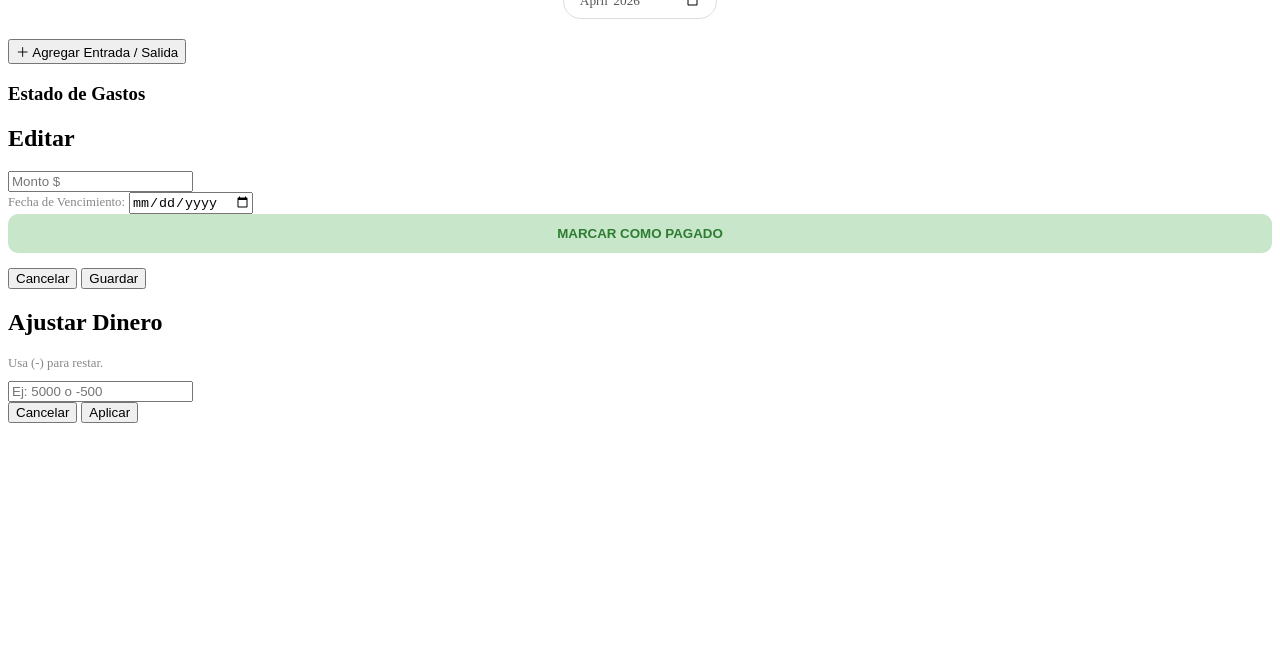
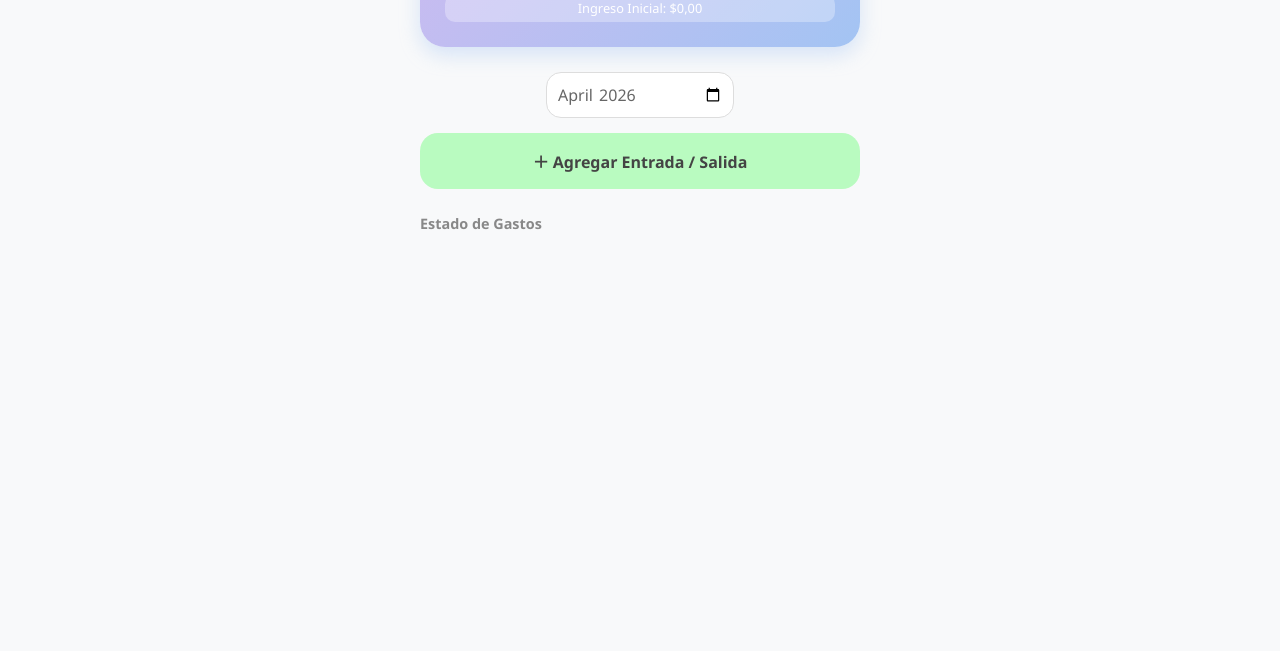
Before and after one commit to dioyerly/mi-billetera, a plain HTML site: page index.html in a window 1280 px wide. Shown: the part 149-800 px from the top of the page. Drawn offline with Linux system fonts and the light colour scheme; no server answers.

Commit message:
Update style.css

```diff
--- a/style.css
+++ b/style.css
@@ -1,74 +1,78 @@
-margin-bottom: 10px;
-    cursor: pointer;
+:root {
+    --bg: #F8F9FA;
+    --card-grad: linear-gradient(135deg, #CFBAF0, #A3C4F3);
+    --pastel-green: #B9FBC0;
+    --pastel-red: #FFCFD2;
+    --pastel-purple: #D0D1FF;
+    --text: #4A4A4A;
 }
 
-/* --- NUEVOS ESTILOS --- */
+* { box-sizing: border-box; margin: 0; padding: 0; font-family: 'Segoe UI', sans-serif; }
 
-.modal-actions-column {
-    display: flex;
-    flex-direction: column;
-    margin-top: 15px;
+body { background-color: var(--bg); color: var(--text); display: flex; justify-content: center; }
+
+.app-container { width: 100%; max-width: 480px; padding: 20px; }
+
+/* Tarjeta Principal */
+.balance-card {
+    background: var(--card-grad);
+    color: white;
+    padding: 25px;
+    border-radius: 25px;
+    text-align: center;
+    box-shadow: 0 8px 20px rgba(163, 196, 243, 0.4);
+    margin-bottom: 25px;
+}
+.balance-card h1 { font-size: 2.8rem; margin: 5px 0; }
+.balance-card small {
+    display: block; margin-top: 10px; font-size: 0.8rem;
+    background: rgba(255,255,255,0.3); padding: 5px; border-radius: 10px;
 }
 
-/* Estilos para el estado PAGADO */
-.card-gasto.pagado {
-    background-color: #e8f5e9 !important;
-    border-color: #a5d6a7 !important;
-    opacity: 0.8;
+/* Selector de Mes */
+.month-selector { margin-bottom: 15px; display: flex; justify-content: center; }
+.month-selector input {
+    padding: 10px; border-radius: 15px; border: 1px solid #ddd;
+    font-size: 1rem; color: #666; background: white; outline: none;
 }
 
-.card-gasto.pagado .amount {
-    color: #2e7d32;
-    text-decoration: line-through;
+/* Botones */
+.controls { display: grid; grid-template-columns: 1fr; gap: 15px; margin-bottom: 25px; }
+.btn { border: none; padding: 16px; border-radius: 18px; font-size: 1rem; font-weight: bold; cursor: pointer; color: #444; }
+.btn-ingreso { background-color: var(--pastel-green); }
+
+/* Grilla de Gastos */
+.grid-gastos h3 { font-size: 0.9rem; color: #888; margin-bottom: 15px; }
+.contenedor-cards { display: grid; grid-template-columns: 1fr 1fr; gap: 12px; padding-bottom: 30px; }
+
+.card-gasto {
+    background: white; padding: 15px; border-radius: 20px; border: 1px solid #eee;
+    display: flex; flex-direction: column; align-items: center; text-align: center;
+    cursor: pointer; transition: transform 0.1s;
+}
+.card-gasto:active { transform: scale(0.95); }
+.card-gasto .icon { font-size: 1.6rem; margin-bottom: 5px; }
+.card-gasto .name { font-size: 0.8rem; font-weight: bold; color: #777; text-transform: uppercase; }
+.card-gasto .amount { font-size: 1rem; font-weight: bold; color: #4A4A4A; margin: 4px 0; }
+.card-gasto .date { font-size: 0.65rem; color: #ff8fab; font-weight: bold; }
+
+/* Estado Pagado */
+.card-gasto.pagado { background-color: #d1f7d6; border-color: #a8e6b0; }
+.card-gasto.pagado .amount { color: #2d6a4f; text-decoration: line-through; opacity: 0.6; }
+.card-gasto.pagado .date { color: #2d6a4f; }
+
+.btn-pagado {
+    width: 100%; padding: 15px; border: none; border-radius: 12px;
+    background-color: #B9FBC0; color: #2d6a4f; font-weight: bold;
+    margin-bottom: 10px; cursor: pointer;
 }
 
-/* Botón MARCAR COMO PAGADO dentro del modal */
-.btn-pagado {
-    width: 100%;
-    padding: 12px;
-    margin-bottom: 15px;
-    border: none;
-    border-radius: 10px;
-    background-color: #c8e6c9;
-    color: #2e7d32;
-    font-weight: bold;
-    cursor: pointer;
-    transition: background 0.3s;
-}
-
-.btn-pagado:hover {
-    background-color: #a5d6a7;
-}
-
-/* Estilo para la NOTA de los Extras */
-.card-gasto div[style*="font-size:0.75rem"] {
-    background: #fdf2f7;
-    border-radius: 5px;
-    padding: 2px 5px;
-    display: inline-block;
-    margin-top: 5px;
-    border: 1px dashed #ff8fab;
-}
-
-/* Ajuste para el selector de mes */
-.month-selector {
-    display: flex;
-    justify-content: center;
-    margin-bottom: 20px;
-}
-
-.month-selector input {
-    padding: 8px 15px;
-    border-radius: 20px;
-    border: 1px solid #ddd;
-    font-family: inherit;
-    color: #555;
-    outline: none;
-}
-
-/* Ajuste de los textos de deuda anterior */
-small[style*="color:#d63384"] {
-    display: block;
-    line-height: 1.2;
-    margin-top: 4px;
-}
+/* Modales */
+.modal { position: fixed; top: 0; left: 0; width: 100%; height: 100%; background: rgba(0,0,0,0.4); display: flex; align-items: center; justify-content: center; z-index: 10; }
+.hidden { display: none; }
+.modal-content { background: white; padding: 25px; border-radius: 25px; width: 85%; max-width: 350px; }
+.modal-content input { width: 100%; padding: 15px; margin: 10px 0; border: 1px solid #EEE; border-radius: 12px; outline: none; }
+.modal-actions { display: flex; gap: 10px; }
+.modal-actions button { flex: 1; padding: 12px; border: none; border-radius: 12px; cursor: pointer; font-weight: bold; }
+.btn-cancel { background: #F0F0F0; }
+.btn-confirm { background: var(--pastel-purple); }
```
